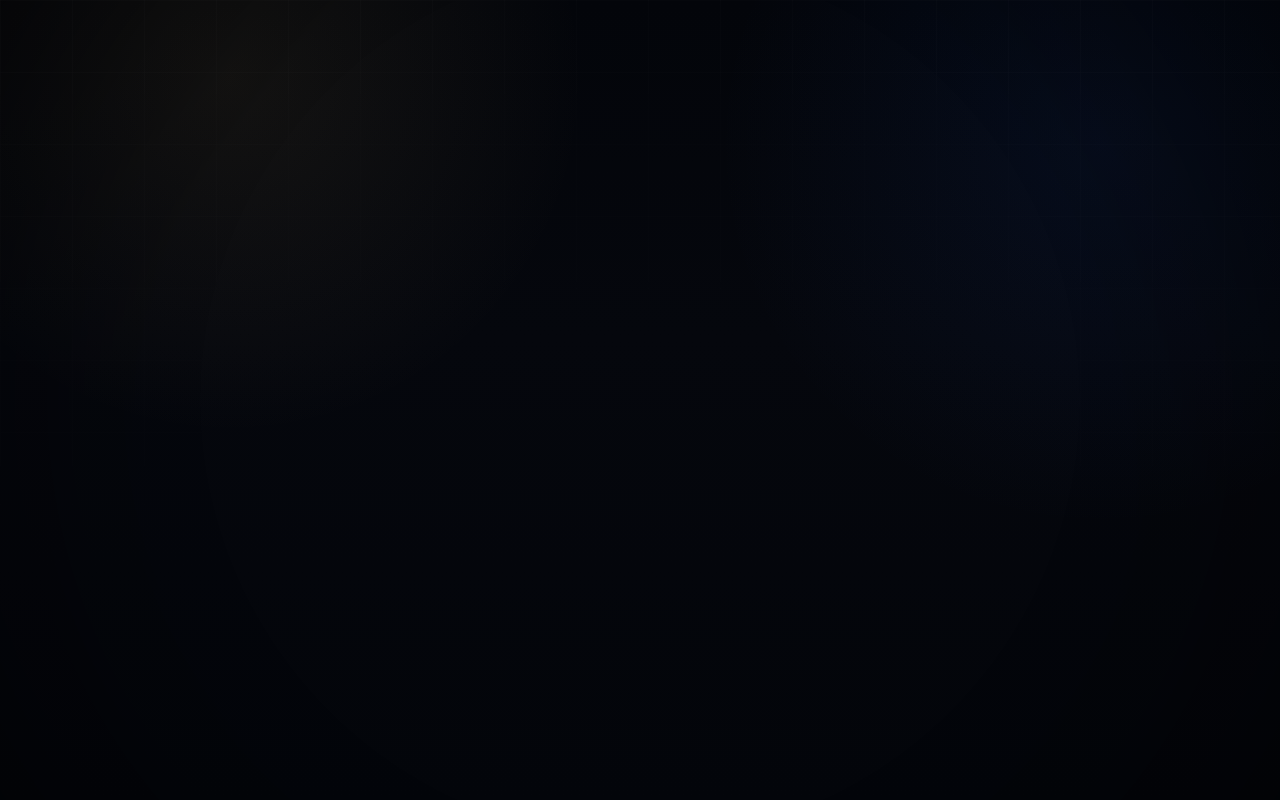
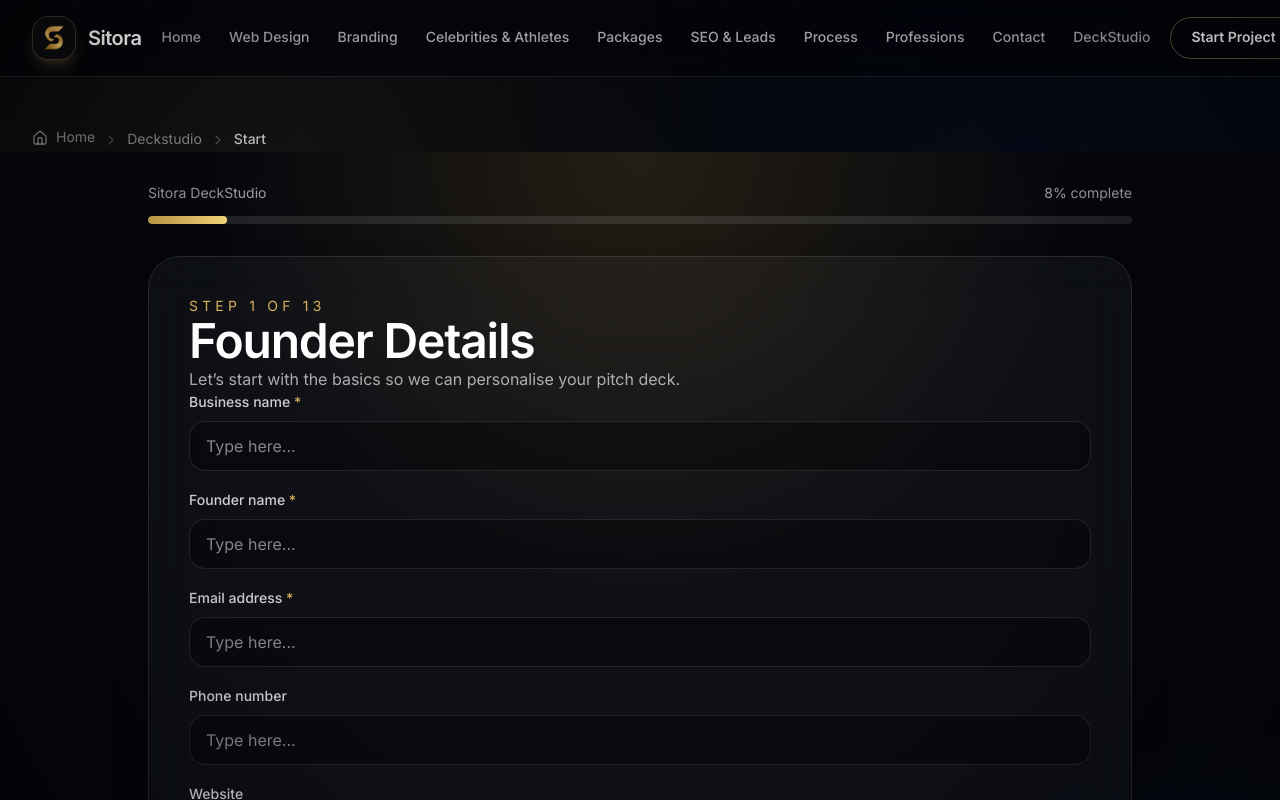
Before and after one commit to Nylon1/SitoraBrandingagency, a Next.js app: page /deckstudio/start in a window 1280 px wide. Before the commit this address had no page. Shown: the top 800 px of the page. Built offline with nearby package versions, Linux system fonts and the light colour scheme; a web font is replaced by a local one.

Commit message:
Add DeckStudio landing page and admin features

```diff
--- a/app/deckstudio/start/page.tsx
+++ b/app/deckstudio/start/page.tsx
@@ -1,5 +1,11 @@
-import { redirect } from "next/navigation";
+import GuidedDeckBuilder from "@/components/deckstudio/GuidedDeckBuilder";
 
-export default function StartPage() {
-  redirect("/deckstudio/start");
+export const metadata = {
+  title: "Start Your Pitch Deck | Sitora DeckStudio",
+  description:
+    "Use Sitora DeckStudio to create a premium investor pitch deck brief through a guided founder experience.",
+};
+
+export default function StartDeckStudioPage() {
+  return <GuidedDeckBuilder />;
 }
--- a/app/start/page.tsx
+++ b/app/start/page.tsx
@@ -0,0 +1,5 @@
+import { redirect } from "next/navigation";
+
+export default function StartPage() {
+  redirect("/deckstudio/start");
+}
```
